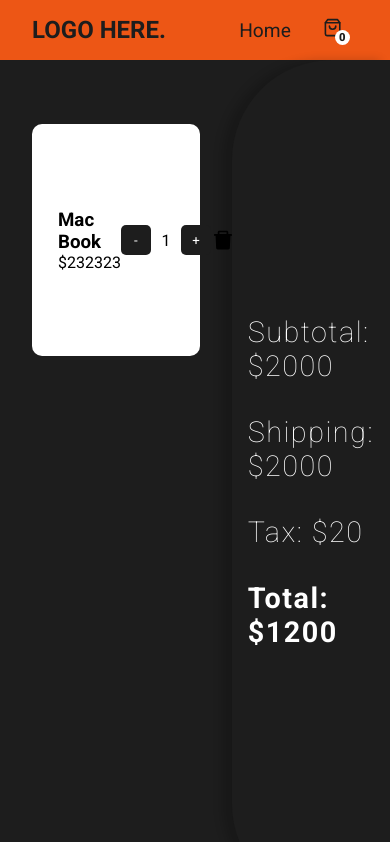
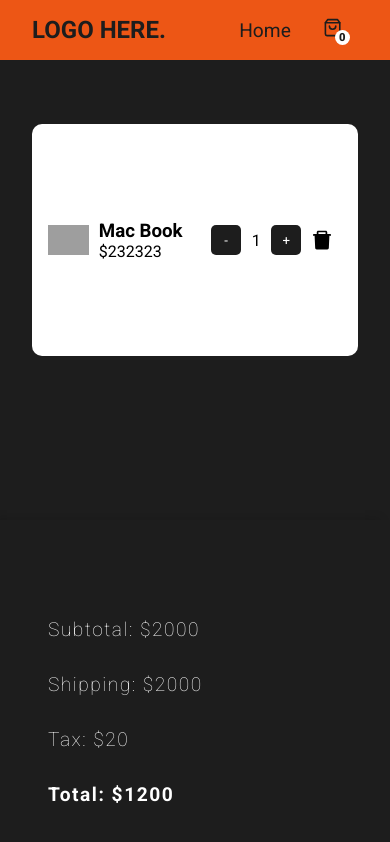
Before and after one commit to SatyaS18/react-cart, a React (Create React App) app: page /cart in a window 390 px wide. Shown: the top 842 px of the page. Built offline with nearby package versions, Linux system fonts and the light colour scheme; grey boxes are pictures that could not be loaded.

Commit message:
added media query

```diff
--- a/src/styles/app.scss
+++ b/src/styles/app.scss
@@ -12,6 +12,7 @@
 @import "header.scss";
 @import "home.scss";
 @import "cart.scss";
+@import "mediaquery.scss";
 
 body {
   background-color: $primary;
--- a/src/styles/cart.scss
+++ b/src/styles/cart.scss
@@ -8,6 +8,9 @@
   > main {
     padding: 2rem;
     overflow-y: auto;
+    &::-webkit-scrollbar {
+      display: none;
+    }
     > h1 {
       color: $tertiary;
       font: 100 2rem "Roboto", sans-serif;
--- /dev/null
+++ b/src/styles/mediaquery.scss
@@ -0,0 +1,15 @@
+@media screen and (max-width: 820px) {
+  .cart {
+    height: 100vh;
+    display: grid;
+    grid-template-columns: 1fr;
+
+    > aside {
+      padding: 2rem;
+      border-radius: 0%;
+      > h2 {
+        font: 100 1.2rem "Roboto", sans-serif;
+      }
+    }
+  }
+}
```
